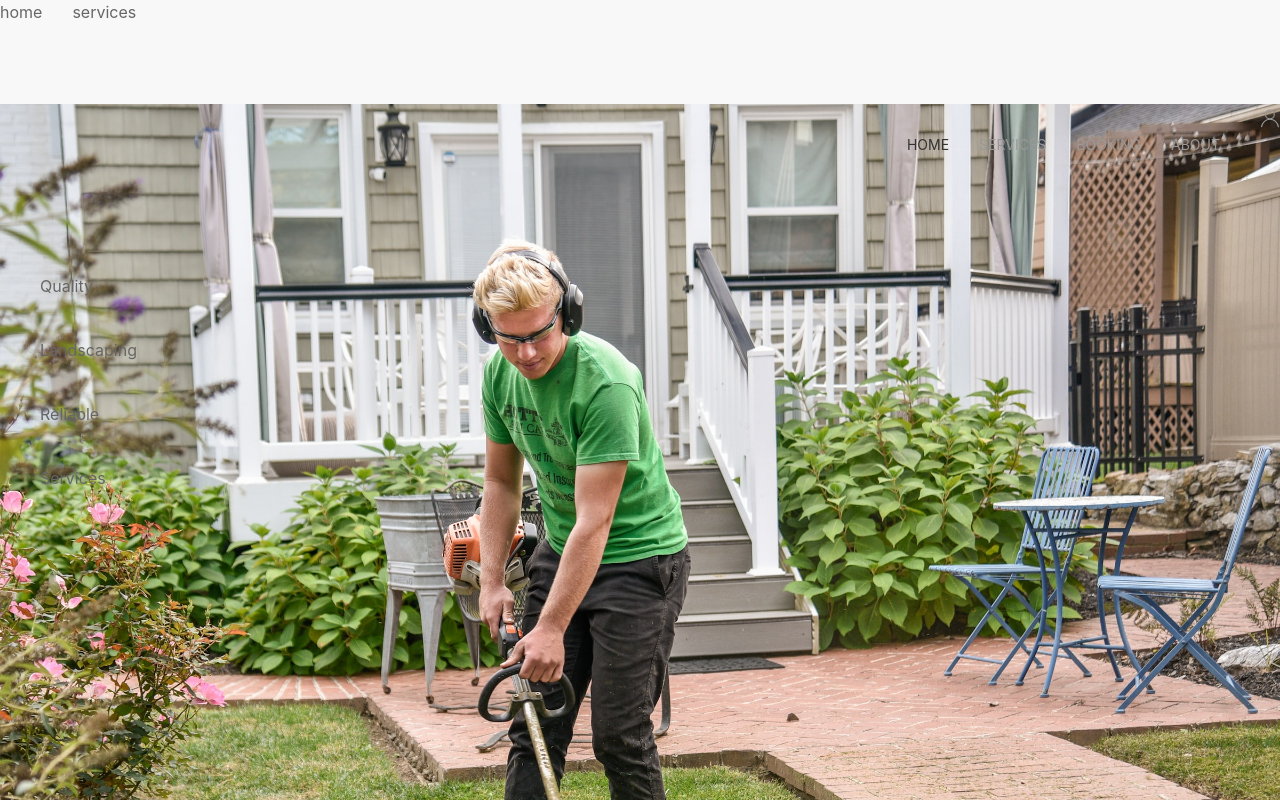
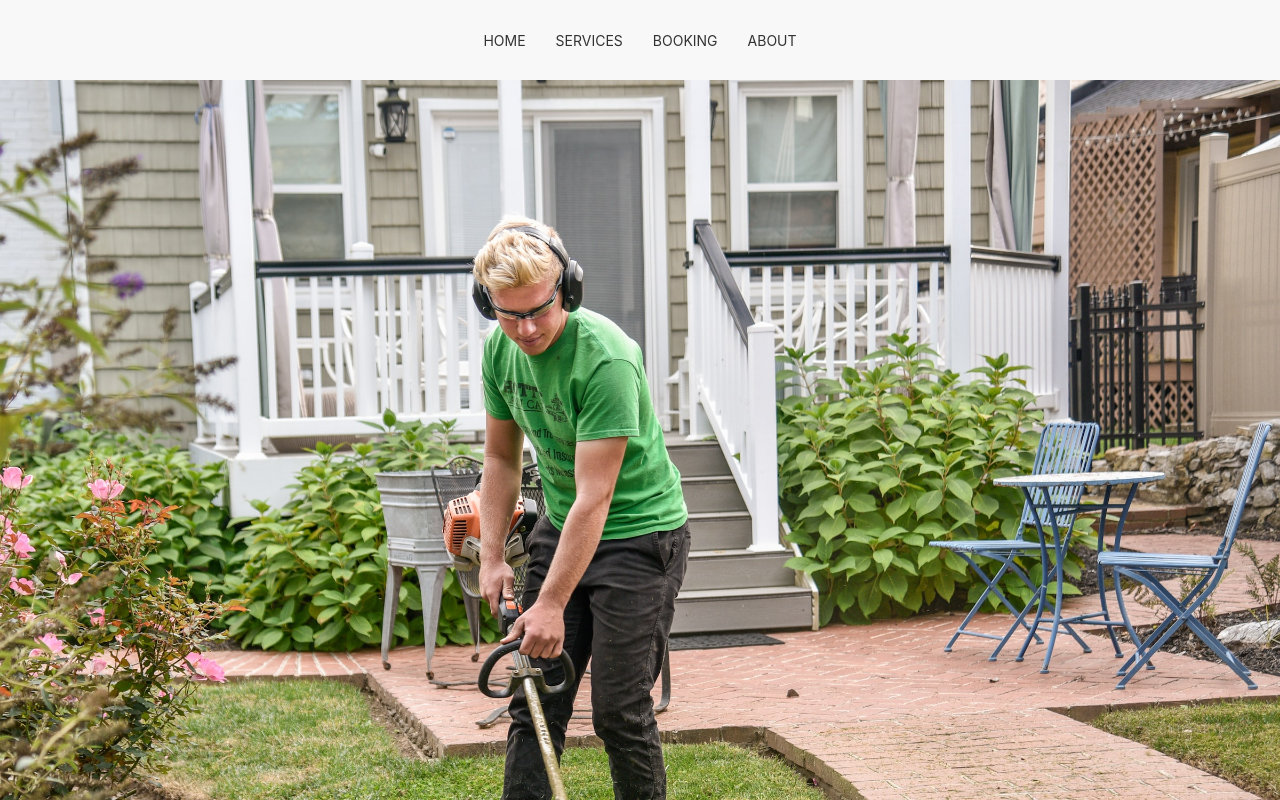
Before and after one commit to Aspr3y/advance, a Vue app: page / in a window 1280 px wide. Shown: the top 800 px of the page. Built offline with nearby package versions, Linux system fonts and the light colour scheme.

Commit message:
Additional changes added

```diff
--- a/src/components/Navbar.vue
+++ b/src/components/Navbar.vue
@@ -1,10 +1,11 @@
 <template>
   <nav class="uk-navbar-container" uk-navbar uk-sticky>
-    <div class="uk-navbar-left">
-      <ul class="uk-navbar-nav">
-        <li class="uk-active">home<a href=""></a></li>
-        <li class="uk-parent">services<a href=""></a></li>
-        <li><a href=""></a></li>
+    <div class="uk-navbar-center">
+      <ul class="uk-navbar-nav navBg">
+        <li class="uk-active"><router-link to="/">Home</router-link></li>
+        <li class="uk-active"><router-link to="/Services">Services</router-link></li>
+        <li class="uk-active"><router-link to="/Booking">Booking</router-link></li>
+        <li class="uk-active"><router-link to="/About">About</router-link></li>
       </ul>
     </div>
   </nav>
@@ -17,5 +18,6 @@ export default {
 </script>
 
 <style scoped>
-
+   nav{background-color:lightblue;}
+  .navBg li{ font-size: 18px;}
 </style>
--- a/src/components/menuBar.vue
+++ b/src/components/menuBar.vue
@@ -1,39 +1,9 @@
 <template>
 <div>
   <div class="uk-position-relative navy">
+
     <img src="../assets/head_img.jpg" width="1800" height="1200" alt="">
-    <div class="uk-position-top">
-      <nav class="uk-navbar-container uk-navbar-transparent" uk-navbar>
-        <div class="uk-navbar-right">
-          <ul class="uk-navbar-nav">
-            <li class="uk-active"><router-link to="/">Home</router-link></li>
-            <li><router-link to="/Services">Services</router-link></li>
-            <li><router-link to="/Booking">Booking</router-link></li>
-            <li><router-link to="/About">About</router-link></li>
-          </ul>
-          <div>
-          <a href="#" class="uk-icon-link uk-margin-small-left" uk-icon="user"></a>
-          </div>
-          </div>
-      </nav>
 
-      <div class="uk-section">
-        <div class="uk-container">
-
-          <h3></h3>
-
-          <div class="uk-grid-match uk-child-width-1-2@m" uk-grid>
-            <div>
-              <p>Quality</p>
-              <p>Landscaping </p>
-              <p> Reliable</p>
-              <p>Services</p>
-            </div>
-          </div>
-
-        </div>
-      </div>
-    </div>
   </div>
 </div>
 </template>
@@ -45,8 +15,5 @@ export default {
 </script>
 
 <style scoped>
-.navy{
 
-
-}
 </style>
```
